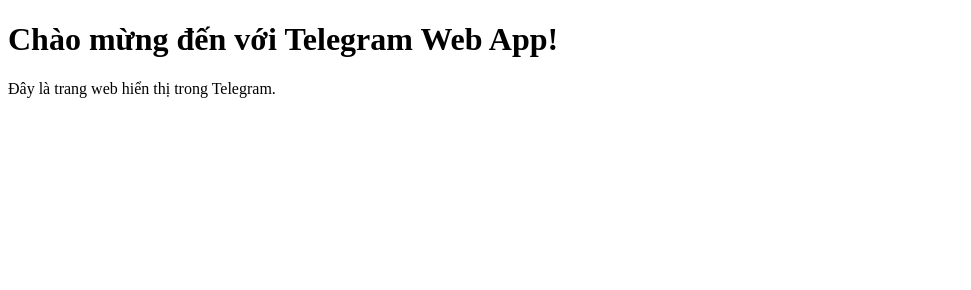
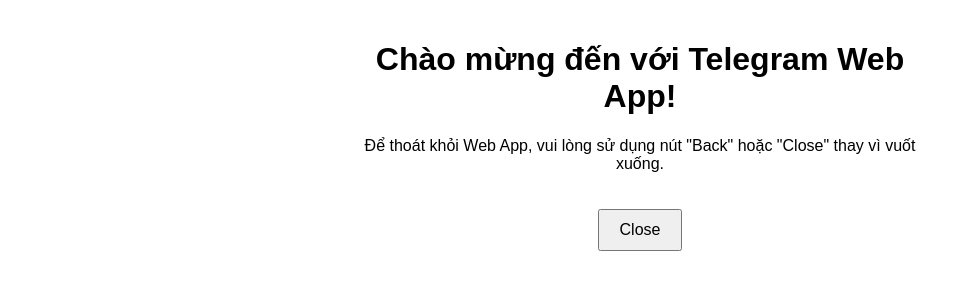
Before and after one commit to nguyentan1091/my-web-app, a plain HTML site: page index.html in a window 1280 px wide. Shown: the whole page, without its empty margins (0-971 px from the left). Drawn offline with Linux system fonts and the light colour scheme.

Commit message:
Add files via upload

```diff
--- a/index.html
+++ b/index.html
@@ -1,13 +1,41 @@
-<!-- index.html -->
 <!DOCTYPE html>
 <html lang="en">
 <head>
     <meta charset="UTF-8">
     <meta name="viewport" content="width=device-width, initial-scale=1.0">
     <title>Telegram Web App</title>
+    <style>
+        body {
+            font-family: Arial, sans-serif;
+            margin: 0;
+            padding: 20px;
+            text-align: center;
+        }
+        .container {
+            max-width: 600px;
+            margin: auto;
+        }
+        button {
+            padding: 10px 20px;
+            font-size: 16px;
+            margin-top: 20px;
+        }
+    </style>
 </head>
 <body>
-    <h1>Chào mừng đến với Telegram Web App!</h1>
-    <p>Đây là trang web hiển thị trong Telegram.</p>
+    <div class="container">
+        <h1>Chào mừng đến với Telegram Web App!</h1>
+        <p>Để thoát khỏi Web App, vui lòng sử dụng nút "Back" hoặc "Close" thay vì vuốt xuống.</p>
+        <button onclick="closeWebApp()">Close</button>
+    </div>
+    <script>
+        function closeWebApp() {
+            if (window.Telegram.WebApp) {
+                window.Telegram.WebApp.close();
+            } else {
+                alert('This button only works in Telegram Web Apps.');
+            }
+        }
+    </script>
 </body>
 </html>
```
